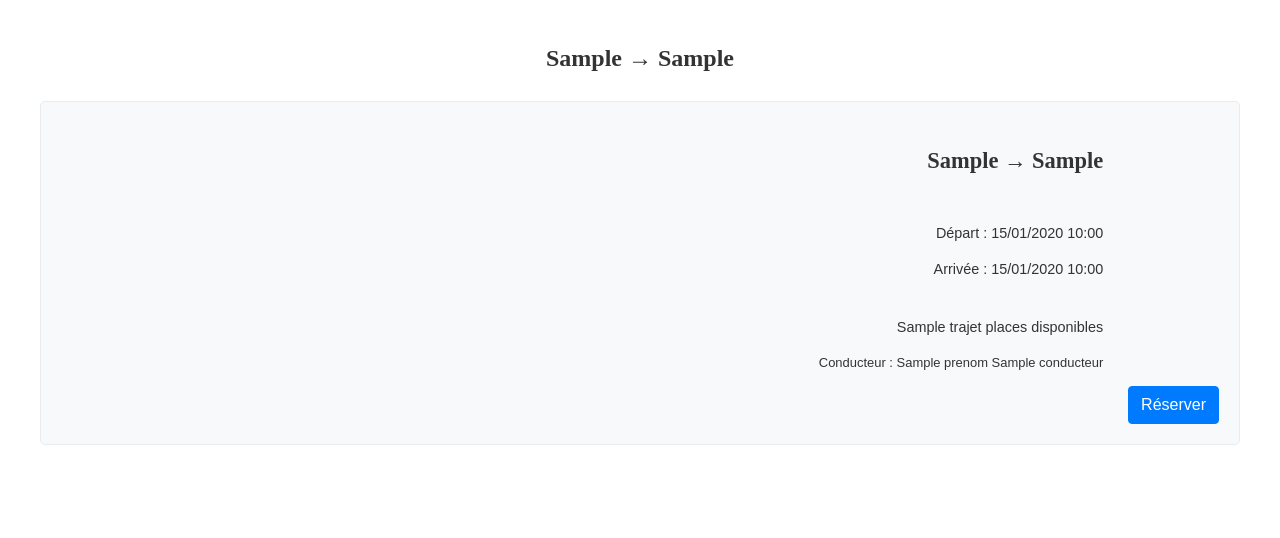
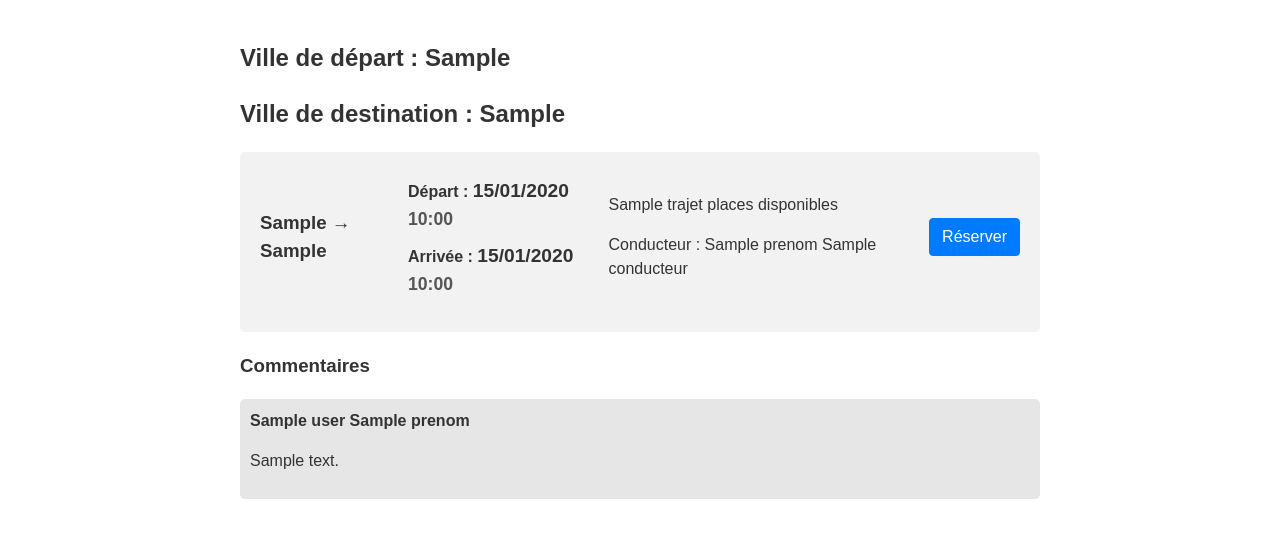
Before and after one commit to RedaEssekkaki/Application-de-Covoiturage, a Symfony app: template templates/trajet/show.html.twig in a window 1280 px wide. Shown: the part 54-592 px from the top of the page. Run offline with Twig, Linux system fonts and the light colour scheme; the template is opened without the code that fills it: most values are stand-ins (such as "Sample title", 1, 10 or a date in 2020); some libraries are stand-ins or nearby versions.

Commit message:
affichages

```diff
--- a/public/css/trajet.css
+++ b/public/css/trajet.css
@@ -1,65 +1,75 @@
-/* Général */
+/* public/css/trajet.css */
+
 body {
     font-family: Arial, sans-serif;
 }
 
 .container {
-
+    max-width: 800px;
+    margin: 0 auto;
 }
 
-h2 {
-    font-family: Corbel;
-    margin-bottom: 25px;
-    font-weight: bold;
-    text-align: center;
-}
-
-/* Cartes de trajets */
 .trajet-card {
     display: flex;
-    justify-content: space-between;
-    background-color: #f8f9fa;
-    border: 1px solid #e9ecef;
+    flex-direction: column;
+    background-color: #f2f2f2;
     border-radius: 5px;
     padding: 20px;
     margin-bottom: 20px;
-    text-align: right;
 }
 
 .trajet-info {
     display: flex;
-    flex-direction: column;
-    flex: 1; /* Ajouté pour répartir l'espace */
+    flex-direction: row;
+    justify-content: space-between;
+    align-items: center;
+    margin-bottom: 10px;
 }
 
-.trajet-location {
-    font-weight: bold;
-    font-size: 1.2em;
-    font-family: Corbel;
-    margin-right: 10%;
+.trajet-location,
+.trajet-dates,
+.trajet-places {
+    flex-grow: 1;
 }
 
-.trajet-dates,
-.trajet-places {
-    font-size: 0.9em;
-    margin-top: 8px;
-    margin-right: 10%;
+.trajet-dates p {
+    margin: 0;
+    padding: 5px 0;
 }
 
-.trajet-conducteur {
-    font-size: 0.9em;
-    text-align: right; /* Ajouté pour aligner le texte à droite */
+.reserver {
+    text-align: center;
 }
 
-/* Responsive */
-@media screen and (max-width: 767px) {
-    .trajet-card {
-        flex-direction: column;
-        text-align: left;
-    }
+.comment {
+    background-color: #e6e6e6;
+    padding: 10px;
+    border-radius: 5px;
+    margin-bottom: 10px;
+}
 
-    .trajet-conducteur {
-        margin-top: 10px;
-        text-align: left; /* Ajouté pour rétablir l'alignement à gauche sur les petits écrans */
-    }
+.comment strong {
+    display: block;
+    margin-bottom: 5px;
 }
+.trajet-dates p {
+    margin: 0;
+    padding: 5px 0;
+}
+
+.trajet-dates strong {
+    font-weight: bold;
+}
+
+.date {
+    font-size: 1.2em;
+    font-weight: bold;
+    color: #333;
+    margin-right: 5px;
+}
+
+.time {
+    font-size: 1.1em;
+    font-weight: bold;
+    color: #555;
+}
--- a/src/Controller/RegistrationController.php
+++ b/src/Controller/RegistrationController.php
@@ -42,7 +42,7 @@ class RegistrationController extends AbstractController
                 $user,
                 $request,
                 $authenticator,
-                'main' // firewall name in security.yaml
+                'trajet' // firewall name in security.yaml
             );
         }
 
--- a/src/DataFixtures/UserFixtures.php
+++ b/src/DataFixtures/UserFixtures.php
@@ -26,7 +26,7 @@ class UserFixtures extends Fixture
         $user1->setNom('Doe');
         $user1->setPrenom('John');
         $user1->setEmail("test@gmail.com")
-            ->setRoles(["ROLE_USER"])
+            ->setRoles(["ROLE_USER,ROLE_ADMIN"])
             ->setMotDePasse($this->passwordEncoder->encodePassword(
                 $user1, 'test'
             ));
--- a/src/Entity/Reservation.php
+++ b/src/Entity/Reservation.php
@@ -57,4 +57,5 @@ class Reservation
 
         return $this;
     }
+
 }
--- a/src/Entity/Trajet.php
+++ b/src/Entity/Trajet.php
@@ -174,7 +174,6 @@ class Trajet
             $this->commentaires[] = $commentaire;
             $commentaire->setTrajet($this);
         }
-
         return $this;
     }
 
--- a/templates/base.html.twig
+++ b/templates/base.html.twig
@@ -23,7 +23,7 @@
             <li><a href="{{ path('trajet.list') }}">Trajets</a></li>
             <li><a href="{{ path('trajet.create') }}">Offrir un trajet</a></li>
             <li><a href="{{ path('reservation.list') }}">Réservations</a></li>
-            <li><a href="">Profil</a></li>
+            <li><a href="{{ path('profile') }}">Profil</a></li>
             {% if app.user %}
                 <li class="username">Bonjour, {{ app.user.prenom }}</li>
                 <a class="nav-item" href="{{ path('app_logout') }}">Se déconnecter</a>
--- a/templates/reservation/list.html.twig
+++ b/templates/reservation/list.html.twig
@@ -17,7 +17,6 @@
             <th>Ville de destination</th>
             <th>Date de départ</th>
             <th>Date d'arrivée</th>
-            <th>Nombre de places</th>
             <th>Actions</th>
         </tr>
         </thead>
@@ -32,7 +31,6 @@
                     <td>{{ reservation.trajet.getVilleDestination() }}</td>
                     <td>{{ reservation.trajet.getDateDepart()|date('d/m/Y H:i') }}</td>
                     <td>{{ reservation.trajet.getDateArrivee()|date('d/m/Y H:i') }}</td>
-                    <td>{{ reservation.trajet.getNombrePlaces() }}</td>
                     <td>
                         <a href="{{ path('reservation.show', {'id': reservation.id}) }}" class="btn btn-info">Voir</a>
                         {% if app.user == reservation.passager or isAdmin %}
--- a/templates/trajet/show.html.twig
+++ b/templates/trajet/show.html.twig
@@ -6,24 +6,51 @@
 {% endblock %}
 {% block body %}
     <div class="container">
-        <h2>{{ trajet.villeDepart }} &#x2192; {{ trajet.villeDestination }}</h2>
+        <h2>Ville de départ : {{ trajet.villeDepart }} </h2>
+        <h2>Ville de destination : {{ trajet.villeDestination }}</h2>
         <div class="trajet-card">
             <div class="trajet-info">
                 <div class="trajet-location">
                     <h3>{{ trajet.villeDepart }} &#x2192; {{ trajet.villeDestination }}</h3>
                 </div>
                 <div class="trajet-dates">
-                    <p>Départ : {{ trajet.dateDepart|date('d/m/Y H:i') }}</p>
-                    <p>Arrivée : {{ trajet.dateArrivee|date('d/m/Y H:i') }}</p>
+                    <p>
+                        <strong>Départ :</strong>
+                        <span class="date">{{ trajet.dateDepart|date('d/m/Y') }}</span>
+                        <span class="time">{{ trajet.dateDepart|date('H:i') }}</span>
+                    </p>
+                    <p>
+                        <strong>Arrivée :</strong>
+                        <span class="date">{{ trajet.dateArrivee|date('d/m/Y') }}</span>
+                        <span class="time">{{ trajet.dateArrivee|date('H:i') }}</span>
+                    </p>
                 </div>
                 <div class="trajet-places">
                     <p>{{ trajet.nombrePlaces }} places disponibles</p>
                     <p class="trajet-conducteur">Conducteur : {{ trajet.conducteur.prenom }} {{ trajet.conducteur.nom }}</p>
                 </div>
-                <div class = "reserver">
+                <div class="reserver">
                     <a href="{{ path('reservation.create', {'trajet_id': trajet.id}) }}" class="btn btn-primary">Réserver</a>
                 </div>
             </div>
         </div>
+
+        {# Display existing comments #}
+        <h3>Commentaires</h3>
+        {% for comment in trajet.commentaires %}
+            <div class="comment">
+                <strong>{{ comment.user.nom }} {{ comment.user.prenom }}</strong>
+                <p>{{ comment.contenu }}</p>
+            </div>
+        {% endfor %}
+
+        {# Display the form for adding a comment if the user has a reservation and the trip date has passed #}
+        {% if app.user and userHasReservation and tripDatePassed %}
+            <h3>Poster un commentaire</h3>
+            {{ form_start(form, {'action': path('post_comment', {'id': trajet.id})}) }}
+            {{ form_widget(form) }}
+            <button class="btn btn-primary" type="submit">Ajouter un commentaire</button>
+            {{ form_end(form) }}
+        {% endif %}
     </div>
 {% endblock %}
```
Also changed, not shown: src/Controller/ReservationController.php (+6 -19 lines), src/Controller/TrajetController.php (+87 -1 lines), src/Controller/UserController.php (added, +21 -0 lines), src/Form/CommentaireType.php (added, +27 -0 lines), src/Form/ReservationType.php (deleted, +0 -33 lines), templates/profile/index.html.twig (added, +36 -0 lines), templates/user/index.html.twig (added, +20 -0 lines), 1 other file.
